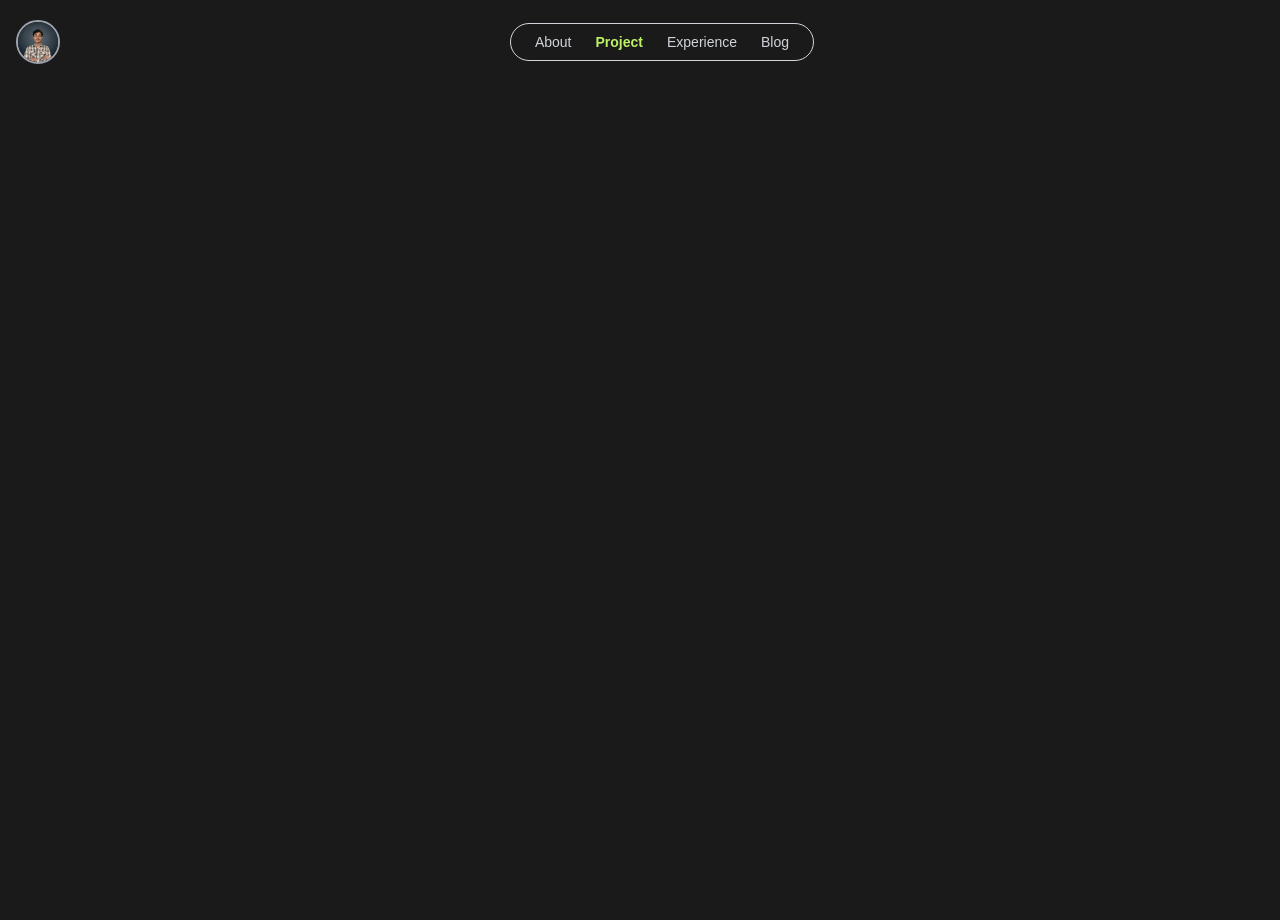
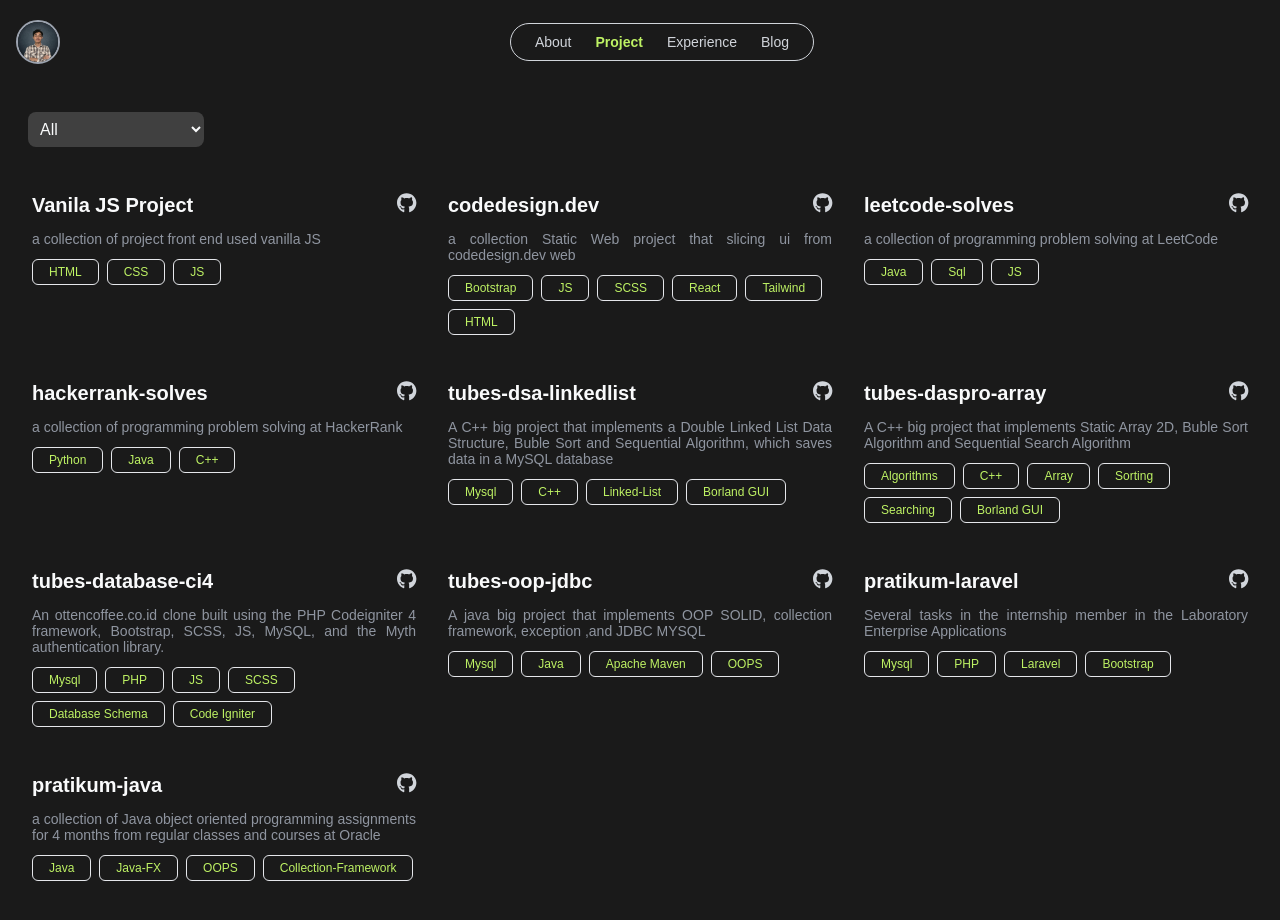
Before and after one commit to howlil/howlil-code, a React (Vite) app: page /Project in a window 1280 px wide. Shown: the top 920 px of the page. After the commit the page ends 897 px from the top, so only its background shows below. Built offline with nearby package versions, Linux system fonts and the light colour scheme.

Commit message:
change animate

```diff
--- a/src/component/Sorting.jsx
+++ b/src/component/Sorting.jsx
@@ -17,7 +17,7 @@
                 onChange={(e) => setSelectCategory(e.target.value)}
                 className='mb-4 md:ml-3 px-2 py-2 rounded-lg bg-neutral-700 text-gray-50'
             >
-                <option  className="text-sm p-3" value="">Select Category</option>
+                <option  className="text-sm p-3" value="">All</option>
                 {categories.map((category, index) => (
                     <option
 
--- a/src/component/navbar/NavList.jsx
+++ b/src/component/navbar/NavList.jsx
@@ -10,7 +10,7 @@
 
   return (
     <>
-      <div className='text-white fixed right-6 cursor-pointer md:hidden z-10'  onClick={() => setIsMenuVisible(!isMenuVisible)}>
+      <div className='text-white fixed right-4 top-6 cursor-pointer md:hidden z-10'  onClick={() => setIsMenuVisible(!isMenuVisible)}>
         <FontAwesomeIcon className='active:text-neutral-800' icon={faBars} size="2x" />
       </div>
       {/* Menampilkan menu navigasi untuk tampilan mobile */}
--- a/src/pages/Experience.jsx
+++ b/src/pages/Experience.jsx
@@ -16,7 +16,6 @@
                data-aos="fade-up"
                data-aos-duration="1500"
                data-aos-easing="ease-in-out"
-               data-aos-anchor-placement="center-bottom"
           >
 
           <Resume/>
--- a/src/pages/Home.jsx
+++ b/src/pages/Home.jsx
@@ -15,7 +15,7 @@
          data-aos-duration="1500"
          data-aos-easing="ease-in-out"
          data-aos-anchor-placement="center-bottom">
-         <Navbar/>
+         <Navbar  />
          </div>
          <div
          data-aos="fade-up"
--- a/src/pages/Project.jsx
+++ b/src/pages/Project.jsx
@@ -29,7 +29,6 @@
                         data-aos="fade-up"
                         data-aos-duration="1500"
                         data-aos-easing="ease-in-out"
-                        data-aos-anchor-placement="center-center"
                 >
 
                 <Sorting
```
